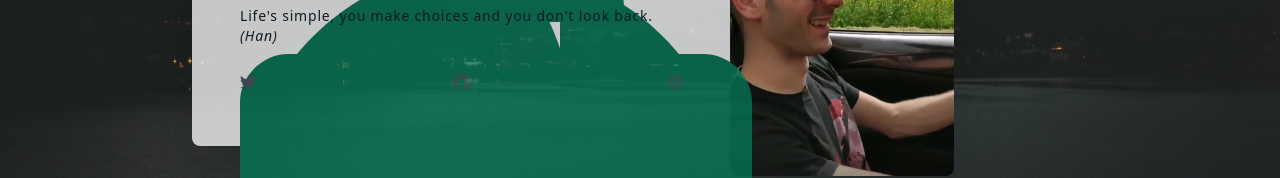
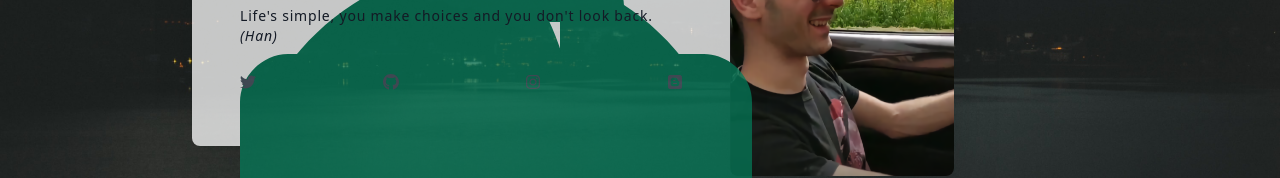
Before and after one commit to Morphisor/PersonalPage, a Next.js app: page / in a window 1280 px wide. Shown: the part 423-601 px from the top of the page. Built offline with nearby package versions, Linux system fonts and the light colour scheme.

Commit message:
feat: added link to personal blog

```diff
--- a/components/social.js
+++ b/components/social.js
@@ -1,4 +1,4 @@
-import { faTwitter, faGithub, faInstagram } from '@fortawesome/free-brands-svg-icons';
+import { faTwitter, faGithub, faInstagram, faBlogger } from '@fortawesome/free-brands-svg-icons';
 import { FontAwesomeIcon } from '@fortawesome/react-fontawesome';
 
 export default function Social() {
@@ -13,6 +13,9 @@ export default function Social() {
             <a className="link" href="https://www.instagram.com/augusto.gallitri/">
                 <FontAwesomeIcon className="h-6 fill-current text-gray-600 hover:text-green-700" icon={faInstagram} />
             </a>
+            <a className="link" href="https://morphisor.vercel.app/">
+                <FontAwesomeIcon className="h-6 fill-current text-gray-600 hover:text-green-700" icon={faBlogger} />
+            </a>
         </div>
     )
 }
```
